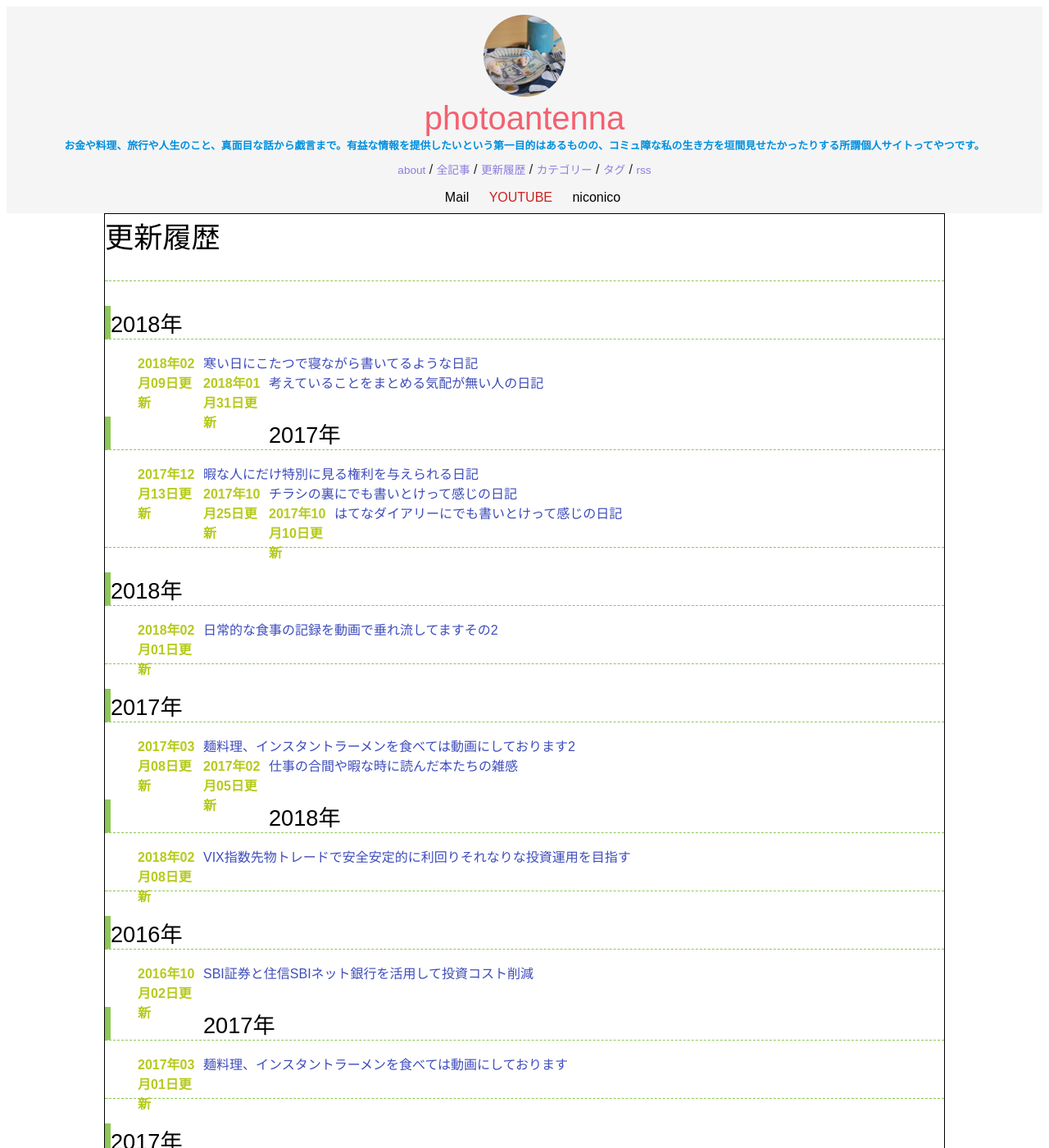
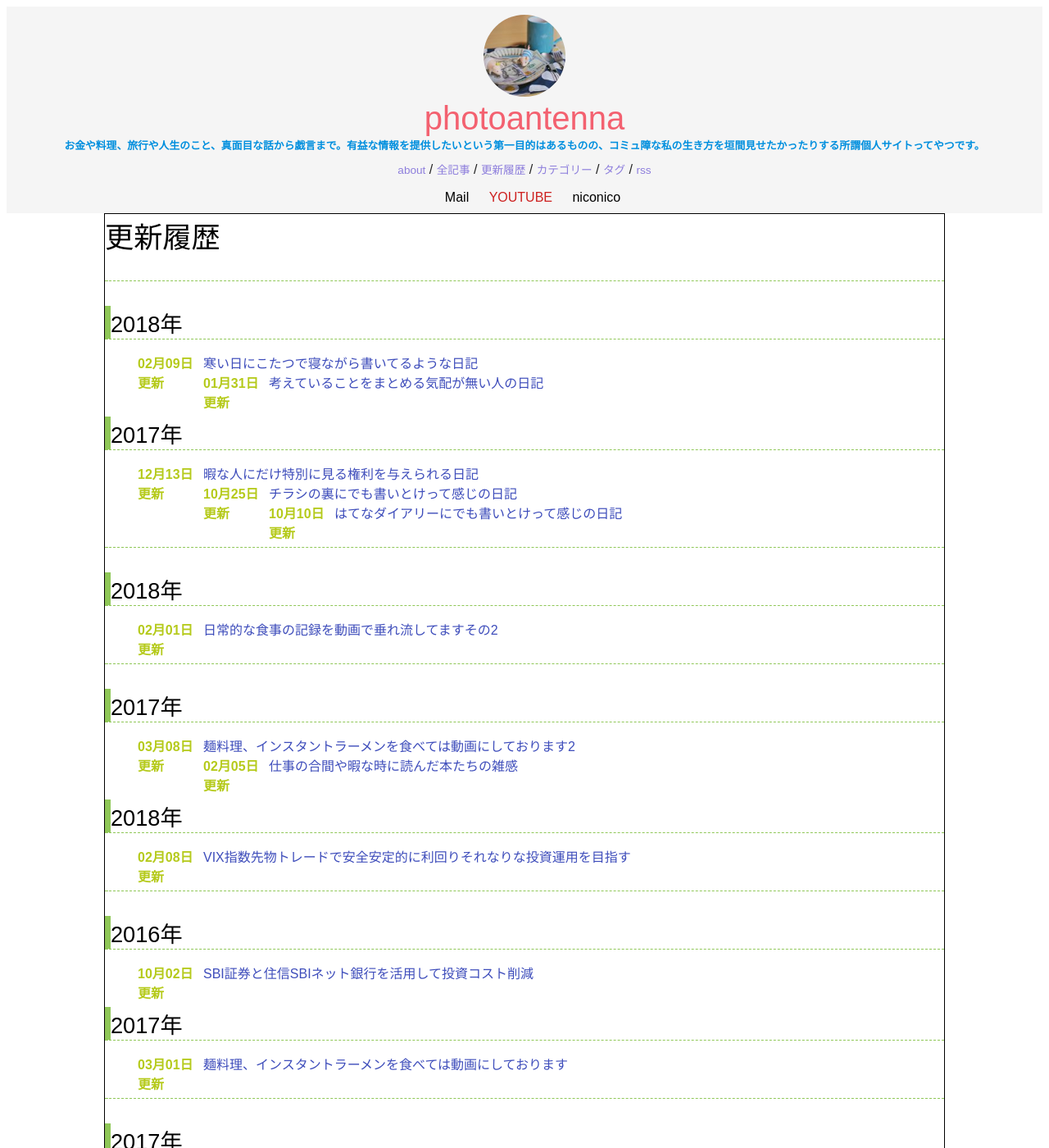
Before and after one commit to photoantenna/photoantenna.github.io, a Jekyll site: the page built from update.html, in a window 1280 px wide and 1400 px high. Shown: the whole window at 82% size. Built offline with Jekyll 4.4.1, drawn with Linux system fonts in a browser that asks for light colours; some of the changed text lies outside the part shown.

Commit message:
Update update.html

```diff
--- a/update.html
+++ b/update.html
@@ -31,7 +31,7 @@
                   float:left;
                   color: #b5ca1b;
                   font-weight: bold;">
-        {% if post.update %}{{ post.update | date: "%Y年%m月%d日" }}更新</div><a href="{{ site.url }}{{ post.url }}">{{ post.title }}{% endif %}</a></li>{% endfor %}
+        {% if post.update %}{{ post.update | date: "%m月%d日" }}更新</div><a href="{{ site.url }}{{ post.url }}">{{ post.title }}{% endif %}</a></li>{% endfor %}
     </ul>
 
   </div>
```
